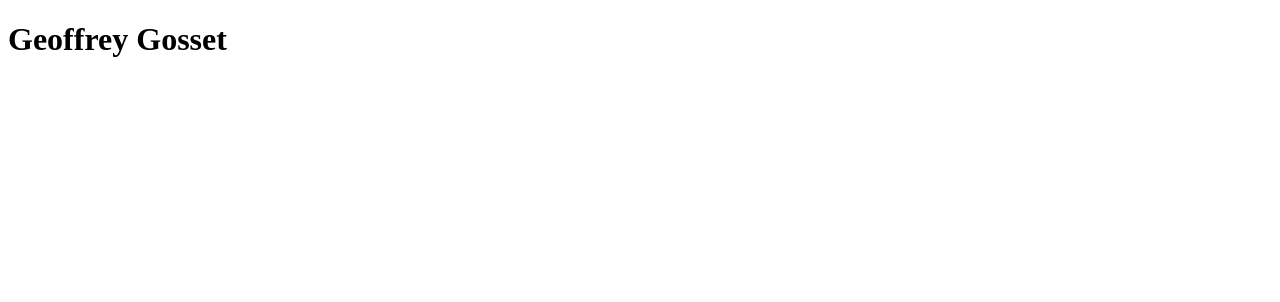
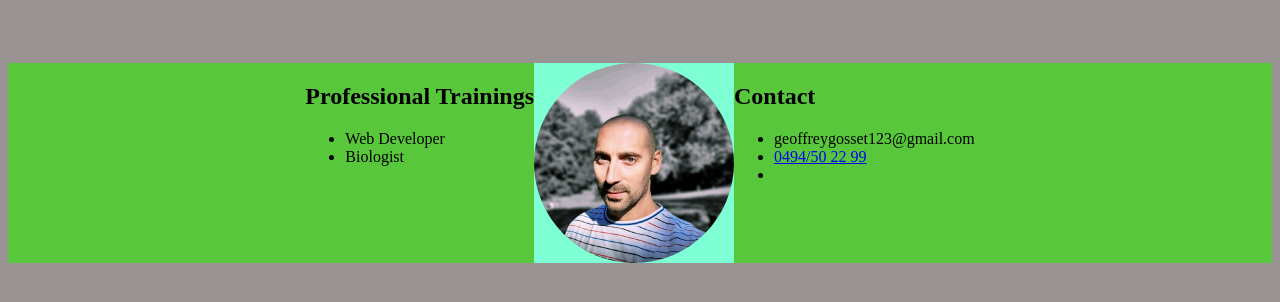
Before and after one commit to geogoss/CV_Geoffrey_Gosset, a plain HTML site: page index.html in a window 1280 px wide. Drawn offline with Linux system fonts and the light colour scheme.

Commit message:
test et préparation du layout

```diff
--- /dev/null
+++ b/Public/style.css
@@ -0,0 +1,33 @@
+body{
+
+ background-color: rgb(154, 147, 148);
+
+}
+
+.block1 {
+    height: 200px;
+    display: flex;
+    justify-content: center;
+    margin-top: 5%;
+    background-color:rgb(88, 199, 60);
+
+
+}
+
+
+.block2 {
+    background-color: aquamarine;
+    /* width: 20%; */
+    color:rgb(233, 242, 238);
+
+}
+
+
+.avatar{
+    display: block;
+    margin-left: auto;
+    margin-right: auto;
+    max-width: 100%;
+    max-height: 100%;
+    border-radius: 50%;
+}
--- a/index.html
+++ b/index.html
@@ -1,14 +1,35 @@
 <!DOCTYPE html>
-<html lang="en">
+<html lang="fr">
 <head>
     <meta charset="UTF-8">
     <meta name="viewport" content="width=device-width, initial-scale=1.0">
+    <link rel="stylesheet" href="Public/style.css">
     <title>Document</title>
 </head>
 <body>
     <div class="block1">
-        <h1>Geoffrey Gosset</h1>
+        <div class="textPreAvatar">
+            <div>
+                <h2>Professional Trainings</h2>
+                <ul>
+                    <li>Web Developer</li>
+                    <li>Biologist</li>
 
+                </ul>
+            </div>
+        </div>
+        <div class="block2">
+            <img class="avatar" src="Public/images/avatar_GG.jpg" alt="">
+        </div>
+        <div>
+            <h2>Contact</h2>
+            <ul>
+                <li><a href="mailto:geoffreygosset123@gmail.com"></a>geoffreygosset123@gmail.com</li>
+                <li><a href="tel:+32494502299">0494/50 22 99</a></li>
+                <li><a href="http://"></a></li>
+
+            </ul>
+        </div>
     </div>
 </body>
 </html>
```
Also changed, not shown: Public/images/avatar_GG.jpg (added).
